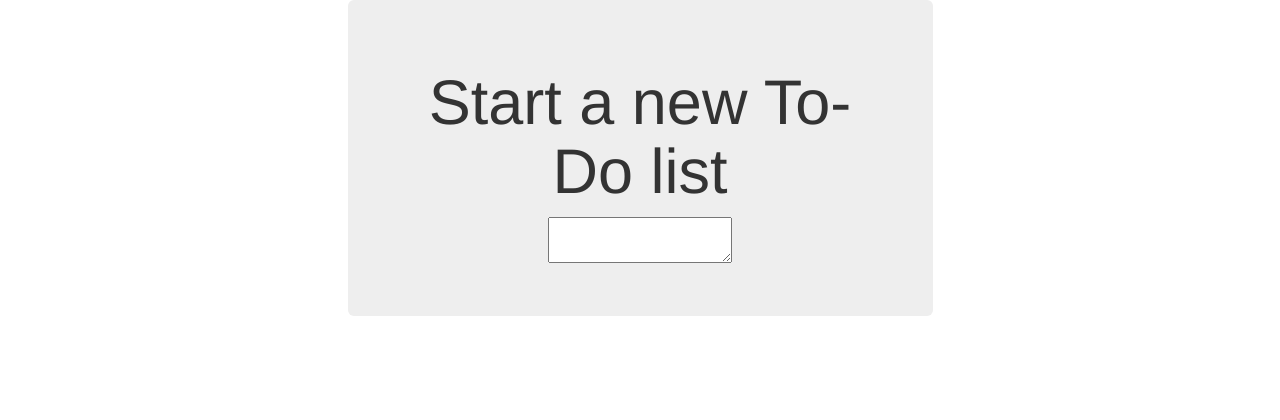
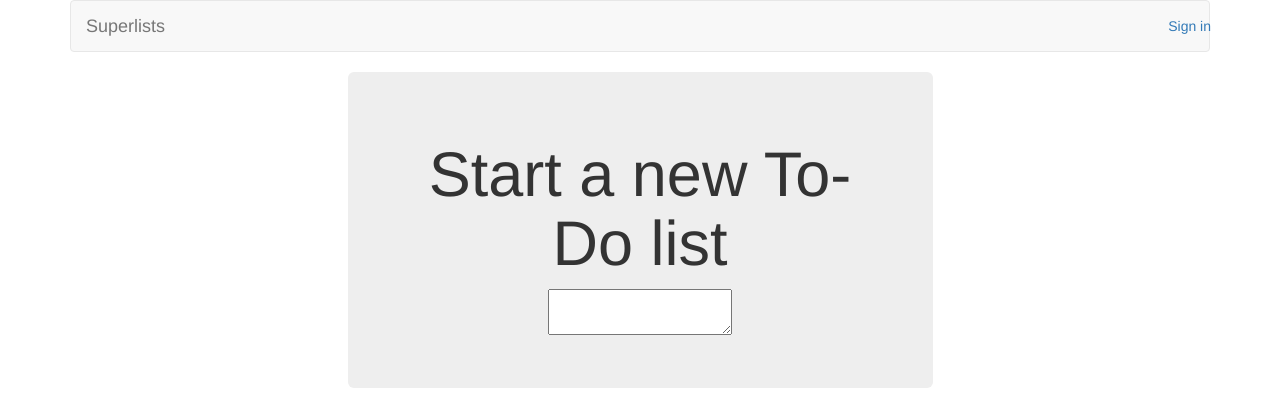
Before and after one commit to goatdisciple/superlists, a Django app: template lists/templates/home.html in a window 1280 px wide. Shown: the top 420 px of the page. Run offline with Django 3.2, Linux system fonts and the light colour scheme; the template is opened without the code that fills it, so the values that code supplies are empty, except form fields; tables that the repository leaves empty hold one stand-in row (values such as "Sample post"); form fields are guessed from the names that the template uses; some libraries are stand-ins or nearby versions.

Commit message:
moved several files to new sitewide static dir

```diff
--- a/lists/templates/base.html
+++ b/lists/templates/base.html
@@ -4,12 +4,17 @@
   <head>
     <title>To-Do lists</title>
     <meta name="viewport" content="width=device-width, initial-scale=1.0">
-    <link href="/static/css/bootstrap.min.css" rel="stylesheet" media="screen">
+    <link href="/static/bootstrap/css/bootstrap.min.css" rel="stylesheet" media="screen">
     <link href="/static/base.css" rel="stylesheet" media="screen">
   </head>
 
   <body>
     <div class="container">
+
+      <nav class="navbar navbar-default" role="navigation">
+	<a class="navbar-brand" href="/">Superlists</a>
+	<a class="btn navbar-btn navbar-right" id="id_login" href="#">Sign in</a>
+      </nav>
 
       <div class="row">
 	<div class="col-md-6 col-md-offset-3 jumbotron">
--- a/superlists/settings.py
+++ b/superlists/settings.py
@@ -83,3 +83,6 @@ USE_TZ = True
 
 STATIC_URL = '/static/'
 STATIC_ROOT = os.path.join(BASE_DIR, '../static')
+STATICFILES_DIRS = (
+    os.path.join(BASE_DIR, 'superlists', 'static'),
+)
```
Also changed, not shown: lists/static/tests/tests.html (+2 -2 lines), superlists/static/base.css (renamed from lists/static/base.css), superlists/static/bootstrap/css/bootstrap-theme.css (renamed from lists/static/css/bootstrap-theme.css), superlists/static/bootstrap/css/bootstrap-theme.min.css (renamed from lists/static/css/bootstrap-theme.min.css), superlists/static/bootstrap/css/bootstrap.css (renamed from lists/static/css/bootstrap.css), superlists/static/bootstrap/css/bootstrap.min.css (renamed from lists/static/css/bootstrap.min.css), superlists/static/bootstrap/fonts/glyphicons-halflings-regular.ttf (renamed from lists/static/fonts/glyphicons-halflings-regular.ttf), superlists/static/bootstrap/fonts/glyphicons-halflings-regular.woff (renamed from lists/static/fonts/glyphicons-halflings-regular.woff), superlists/static/bootstrap/js/bootstrap.js (renamed from lists/static/js/bootstrap.js), superlists/static/bootstrap/js/bootstrap.min.js (renamed from lists/static/js/bootstrap.min.js), superlists/static/bootstrap/js/npm.js (renamed from lists/static/js/npm.js), superlists/static/tests/qunit.css (renamed from lists/static/tests/qunit.css), superlists/static/tests/qunit.js (renamed from lists/static/tests/qunit.js), 8 other files.
